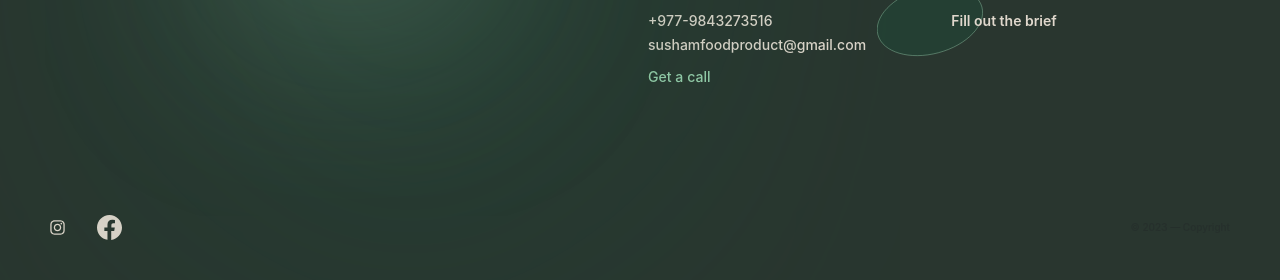
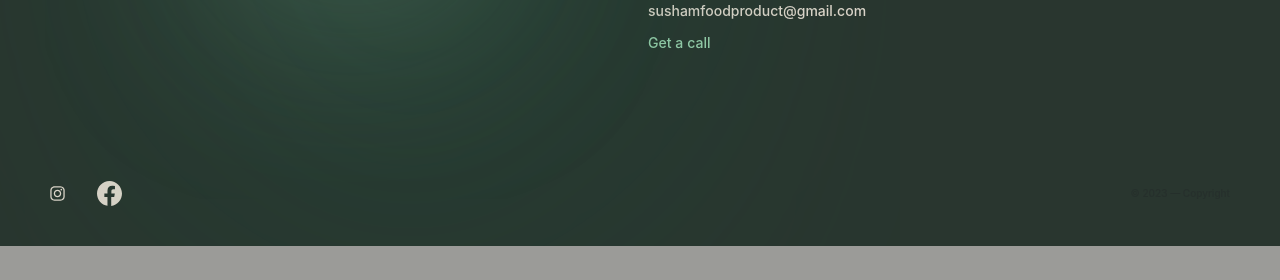
Before and after one commit to ShresthaShulav/susham-food-php, a PHP site: page /index.php in a window 1280 px wide. Shown: the part 3161-3441 px from the top of the page. After the commit the page ends 3407 px from the top, so only its background shows below. Run offline with PHP 8.4, Linux system fonts and the light colour scheme; data comes from the database, SQL or seed files in the repository; data that the repository does not hold is empty; style sheets or scripts are compiled from the project's sources; some libraries are stand-ins or nearby versions.

Commit message:
changed footer

```diff
--- a/footer.php
+++ b/footer.php
@@ -213,18 +213,14 @@ This link will be active only for 24 hours.
               </div>
               <div
                 class="tw-self-stretch tw-flex tw-flex-col tw-items-start tw-justify-start tw-text-9xl tw-font-spectral">
-                <div
+                <a href="dashboard.php" style="z-index:5"
                   class="tw-relative tw-tracking-[-0.02em] tw-leading-[34px] tw-font-extrabold tw-mq450:text-3xl tw-mq450:leading-[27px]">
                   My Account
-                </div>
-                <div
+                </a>
+                <a href="customer-order.php" style="z-index:5"
                   class="tw-relative tw-tracking-[-0.02em] tw-leading-[34px] tw-font-extrabold tw-mq450:text-3xl tw-mq450:leading-[27px]">
                   Track Your Order
-                </div>
-                <div
-                  class=" tw-relative tw-tracking-[-0.02em] tw-leading-[34px] tw-font-extrabold tw-inline-block tw-min-w-[70px] tw-mq450:text-3xl tw-mq450:leading-[27px]">
-                  FAQs
-                </div>
+                </a>
               </div>
             </div>
             <div
@@ -271,18 +267,7 @@ This link will be active only for 24 hours.
                 </div>
               </div>
             </div>
-            <div
-              class="tw-flex-1 tw-flex tw-flex-col tw-items-start tw-justify-start tw-pt-[46px] tw-px-0 tw-pb-0 tw-box-border tw-min-w-[200px] tw-text-sm">
-              <div class="tw-flex tw-flex-row tw-items-start tw-justify-start tw-py-0 tw-px-0 tw-relative">
-                <img
-                  class="tw-h-[168.6px] tw-w-[254.6px] tw-absolute tw-!m-[0] tw-top-[calc(50%_-_84px)] tw-left-[calc(50%_-_127px)]"
-                  alt="" src="public/shape-26.svg" />
 
-                <div class="tw-relative tw-leading-[20px] tw-font-semibold tw-inline-block tw-min-w-[106px] tw-z-[1]">
-                  Fill out the brief
-                </div>
-              </div>
-            </div>
           </div>
         </div>
       </div>
```
